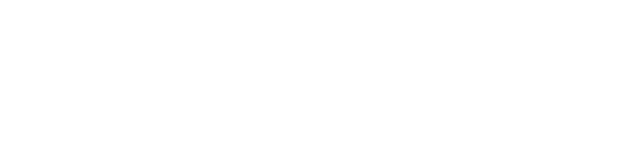
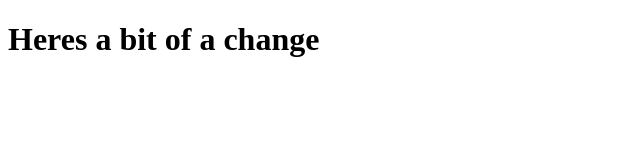
Before and after one commit to TomPdotPTom/firstRepo, a plain HTML site: page index.html in a window 1280 px wide. Shown: the whole page, without its empty margins (0-640 px from the left). Drawn offline with Linux system fonts and the light colour scheme.

Commit message:
modified index

```diff
--- a/index.html
+++ b/index.html
@@ -6,6 +6,6 @@
   <title>Document</title>
 </head>
 <body>
-
+  <h1>Heres a bit of a change</h1>
 </body>
 </html>
```
Also changed, not shown: 1 other file.
